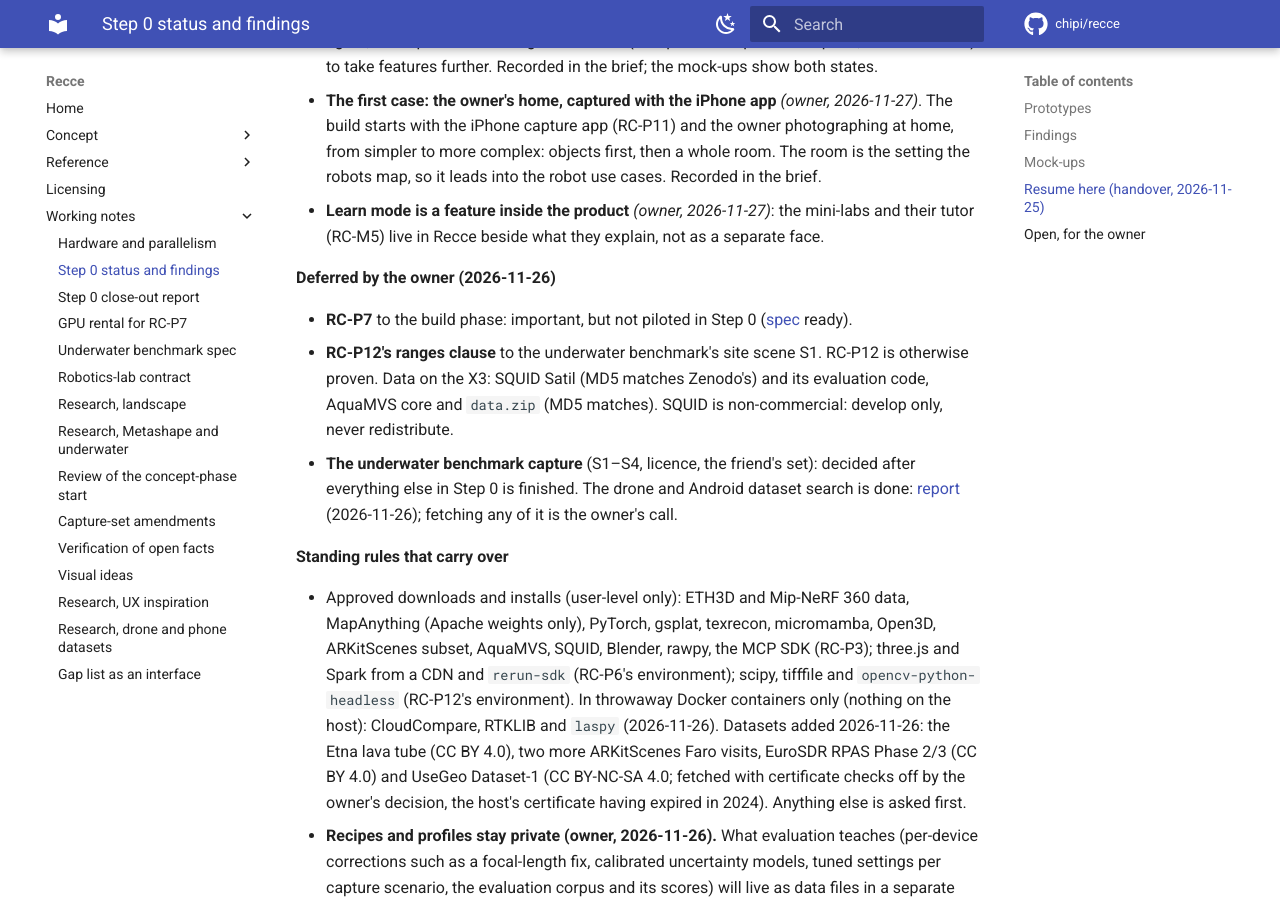
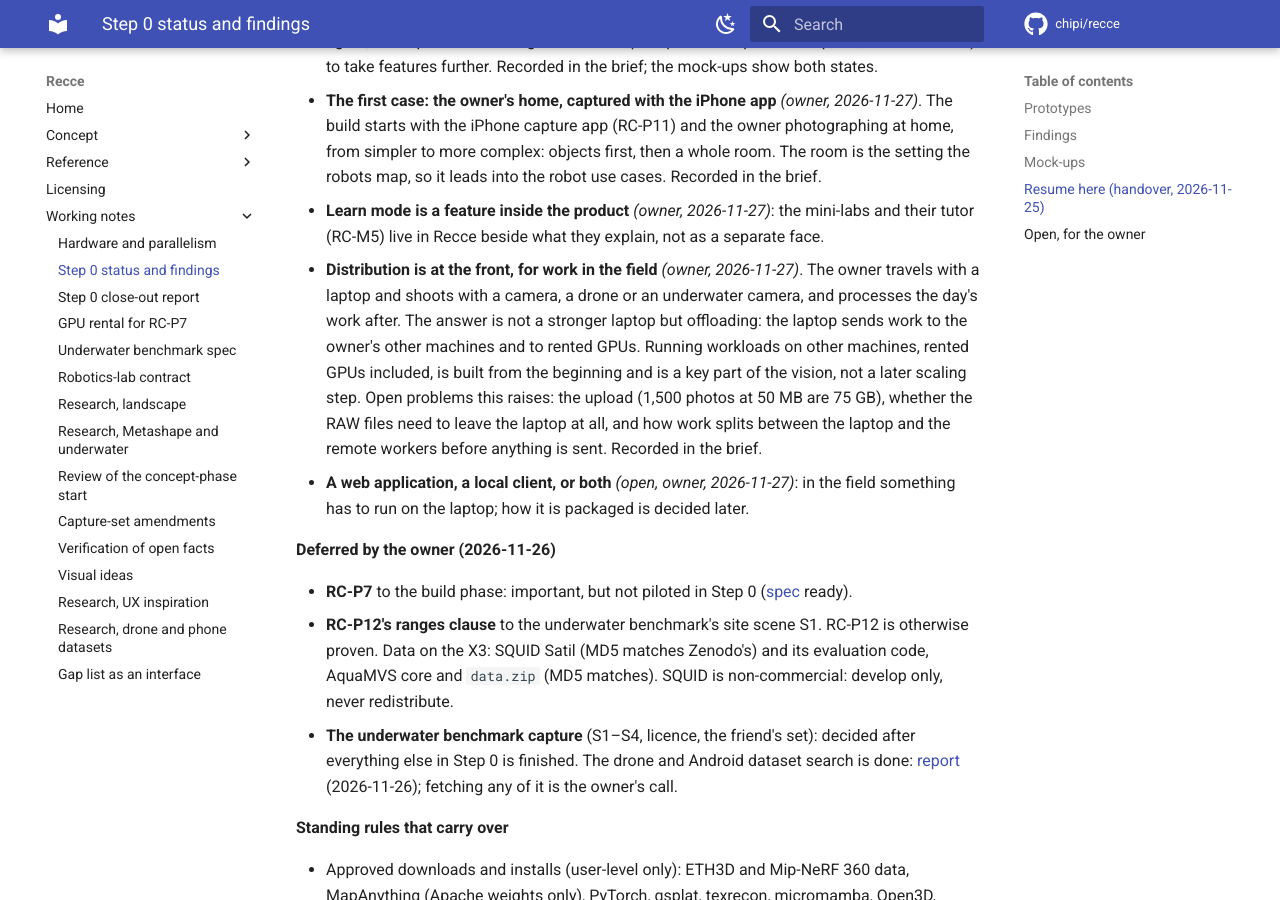
Before and after one commit to chipi/photogrammetry, an MkDocs documentation site: the page built from docs/wip/step0-status.md, in a window 1280 px wide and 900 px high, scrolled down 6886 px. Built offline with MkDocs 1.6.1 and Material for MkDocs 9.7.7, drawn with Linux system fonts in a browser that asks for light colours; comment, search, counter and statistics services are not loaded.

Commit message:
docs(brief): distribution at the front for field work; the field client open
The owner puts distribution at the front of the vision: in the field the
laptop offloads the day's work to the owner's machines and rented GPUs,
built from the beginning. Open: the upload (1,500 photos at 50 MB are
75 GB), whether RAW leaves the laptop, the laptop-remote split, and
whether the field needs a local client beside the web application.

Cross-doc check: docs/concept/RC-brief.md (§4), docs/concept/RC-architecture-sketch.md
(§10 open questions 17 and 18; §4 already has data gravity and the pool
of one), docs/wip/step0-status.md (owner decisions),
docs/wip/step0-closeout-2026-11-27.md (its open distribution line still holds).

Co-Authored-By: Claude Opus 5.5 <noreply@anthropic.com>
Claude-Session: https://claude.ai/code/session_014cvkLA9GgiW1hKuE9gqJDG

```diff
--- a/docs/wip/step0-status.md
+++ b/docs/wip/step0-status.md
@@ -149,6 +149,8 @@ Republish it (read it first, then publish to the same link) whenever a row here
   take features further. Recorded in the brief; the mock-ups show both states.
 - **The first case: the owner's home, captured with the iPhone app** *(owner, 2026-11-27)*. The build starts with the iPhone capture app (RC-P11) and the owner photographing at home, from simpler to more complex: objects first, then a whole room. The room is the setting the robots map, so it leads into the robot use cases. Recorded in the brief.
 - **Learn mode is a feature inside the product** *(owner, 2026-11-27)*: the mini-labs and their tutor (RC-M5) live in Recce beside what they explain, not as a separate face.
+- **Distribution is at the front, for work in the field** *(owner, 2026-11-27)*. The owner travels with a laptop and shoots with a camera, a drone or an underwater camera, and processes the day's work after. The answer is not a stronger laptop but offloading: the laptop sends work to the owner's other machines and to rented GPUs. Running workloads on other machines, rented GPUs included, is built from the beginning and is a key part of the vision, not a later scaling step. Open problems this raises: the upload (1,500 photos at 50 MB are 75 GB), whether the RAW files need to leave the laptop at all, and how work splits between the laptop and the remote workers before anything is sent. Recorded in the brief.
+- **A web application, a local client, or both** *(open, owner, 2026-11-27)*: in the field something has to run on the laptop; how it is packaged is decided later.
 
 **Deferred by the owner (2026-11-26)**
 
```
Also changed, not shown: docs/concept/RC-architecture-sketch.md (+2 -0 lines), docs/concept/RC-brief.md (+4 -0 lines).
